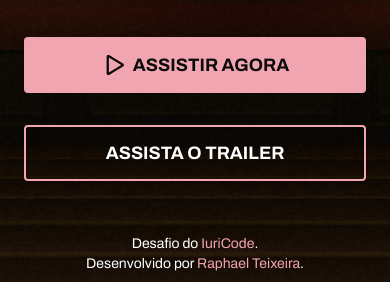
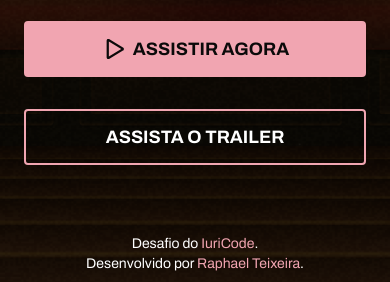
Before and after one commit to RFATeixeira/Studio-Ghibli, a website: page index.html in a window 390 px wide. Shown: the part 562-844 px from the top of the page. Drawn offline with Linux system fonts and the light colour scheme; a web font is replaced by a local one.

Commit message:
Bugs Update

```diff
--- a/index.html
+++ b/index.html
@@ -8,7 +8,7 @@
     <title>Studio ghibli</title>
   </head>
   <body
-    class="font-body text-light bg-backgroundImg overflow-hidden bg-no-repeat bg-cover bg-fixed -z-20 w-full bg-top h-[100vh] flex flex-col"
+    class="font-body text-light bg-backgroundImg bg-no-repeat bg-cover bg-fixed -z-20 w-full bg-top flex flex-col h-[100vh]"
   >
     <header
       class="flex flex-row justify-center items-center md:justify-around gap-24 h-24 md:h-32 lg:h-44"
@@ -51,7 +51,7 @@
         </div>
       </div>
     </header>
-    <section class="flex-1 mx-3 mt-10 md:mt-16 lg:mt-36">
+    <main class="flex-1 mx-3 mt-6 md:mt-12 lg:mt-36">
       <div
         class="flex flex-col-reverse lg:flex-row justify-center items-center"
       >
@@ -93,7 +93,7 @@
           />
         </div>
       </div>
-    </section>
+    </main>
     <footer
       class="flex flex-col md:flex-row justify-center items-center text-light text-sm md:text-base w-full my-2"
     >
```
Also changed, not shown: src/output.css.
